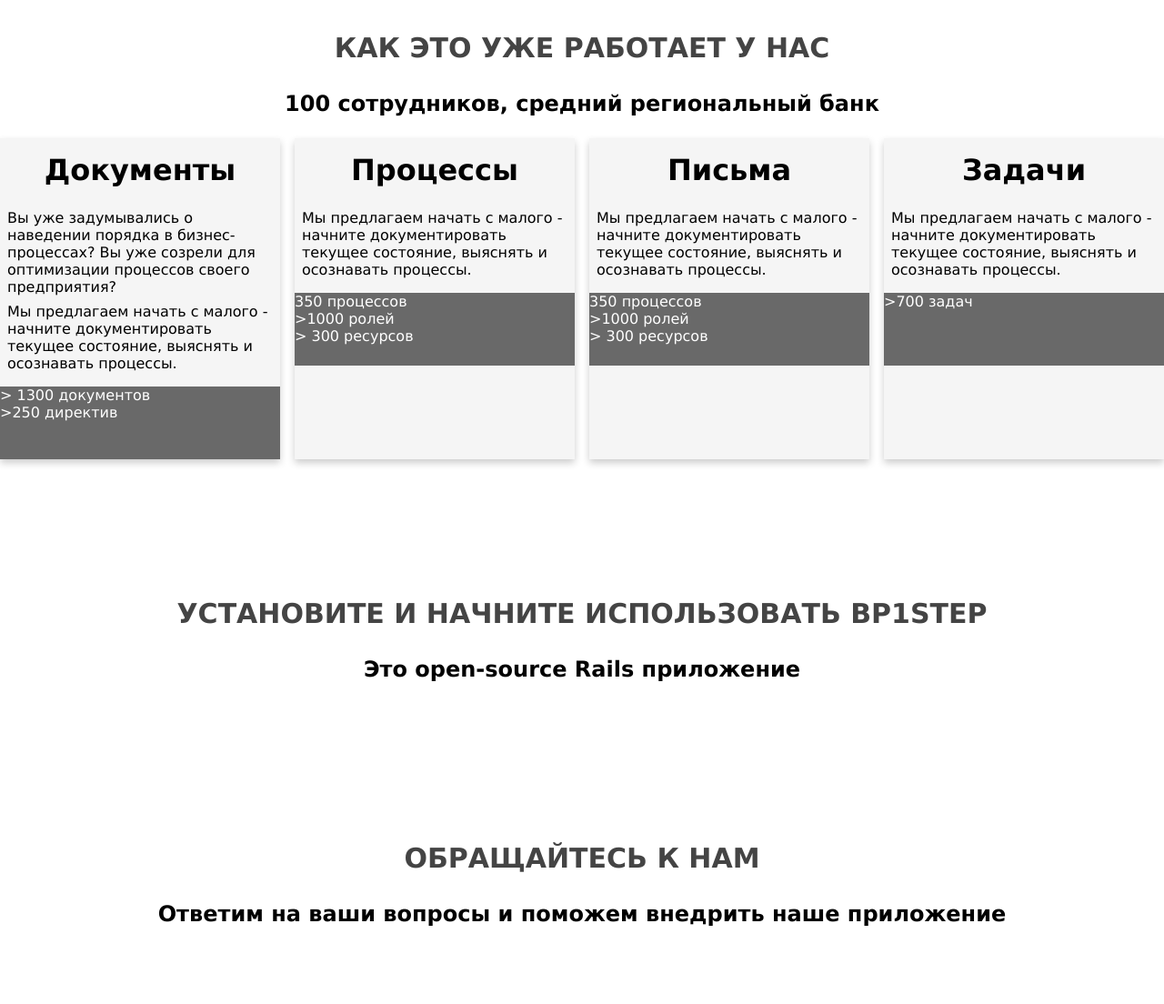
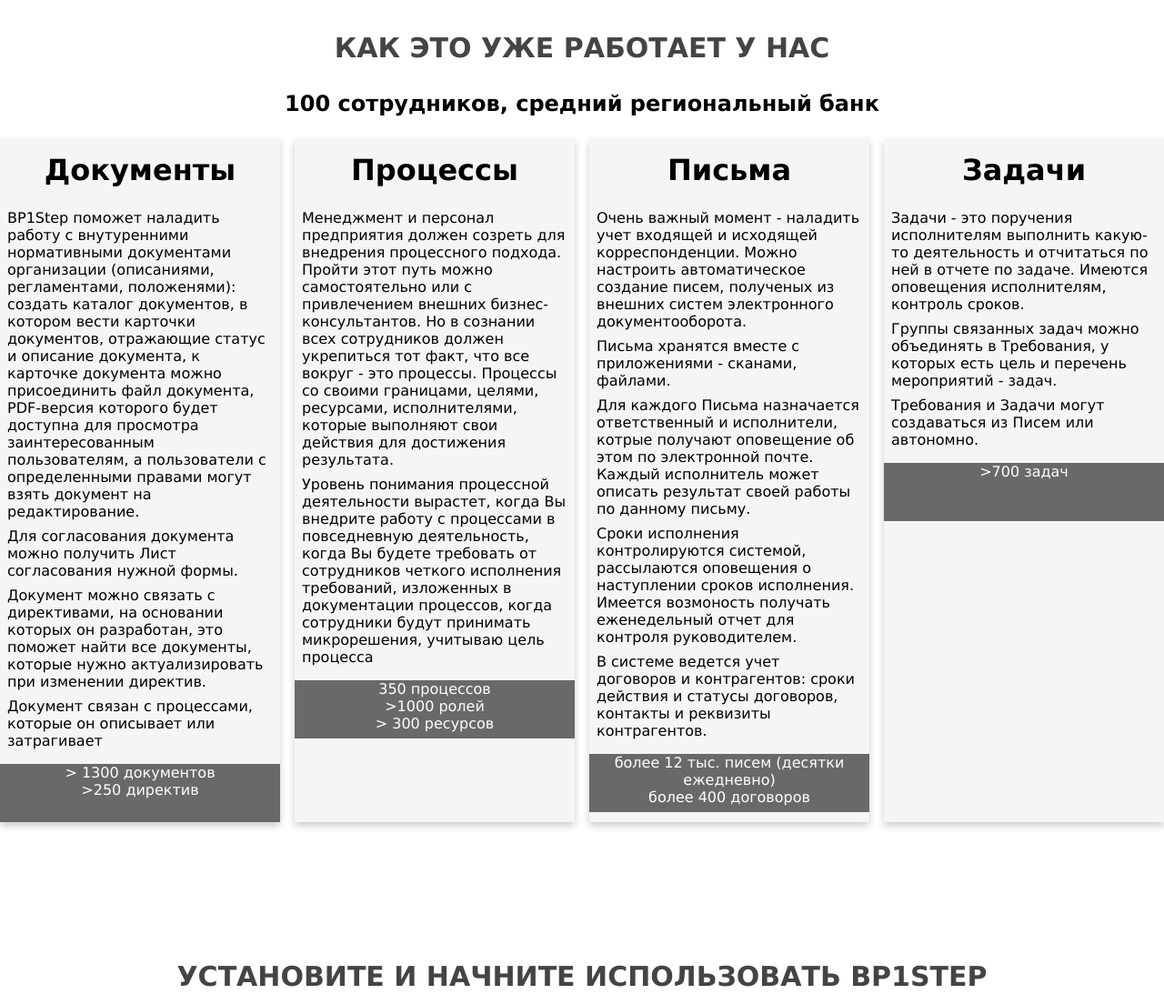
Before and after one commit to RobBikmansurov/bp1step-landing, a plain HTML site: page index.html in a window 1280 px wide. Shown: the part 1553-2657 px from the top of the page at 91% size. Drawn offline with nearby package versions, Linux system fonts and the light colour scheme.

Commit message:
add texts to about_us

```diff
--- a/index.html
+++ b/index.html
@@ -139,8 +139,10 @@
         <div class="card">
           <div class="card__title">Документы</div>
           <div class="card__text">
-            <p>Вы уже задумывались о наведении порядка в бизнес-процессах? Вы уже созрели для оптимизации процессов своего предприятия?</p>
-            <p>Мы предлагаем начать с малого - начните документировать текущее состояние, выяснять и осознавать процессы.</p>
+            <p>BP1Step поможет наладить работу с внутуренними нормативными документами организации (описаниями, регламентами, положенями): создать каталог документов, в котором вести карточки документов, отражающие статус и описание документа, к карточке документа можно присоединить файл документа, PDF-версия которого будет доступна для просмотра заинтересованным пользователям, а пользователи с определенными правами могут взять документ на редактирование.</p>
+            <p>Для согласования документа можно получить Лист согласования нужной формы.</p>
+            <p>Документ можно связать с директивами, на основании которых он разработан, это поможет найти все документы, которые нужно актуализировать при изменении директив.</p>
+            <p>Документ связан с процессами, которые он описывает или затрагивает</p>
           </div>
           <div class="card__summary">
             > 1300 документов<br>>250 директив
@@ -150,7 +152,8 @@
         <div class="card">
           <div class="card__title">Процессы</div>
           <div class="card__text">
-            <p>Мы предлагаем начать с малого - начните документировать текущее состояние, выяснять и осознавать процессы.</p>
+            <p>Менеджмент и персонал предприятия должен созреть для внедрения процессного подхода. Пройти этот путь можно самостоятельно или с привлечением внешних бизнес-консультантов. Но в сознании всех сотрудников должен укрепиться тот факт, что все вокруг - это процессы. Процессы со своими границами, целями, ресурсами, исполнителями, которые выполняют свои действия для достижения результата.</p>
+            <p>Уровень понимания процессной деятельности вырастет, когда Вы внедрите работу с процессами в повседневную деятельность, когда Вы будете требовать от сотрудников четкого исполнения требований, изложенных в документации процессов, когда сотрудники будут принимать микрорешения, учитываю цель процесса</p>
           </div>
           <div class="card__summary">
             350 процессов<br>>1000 ролей<br>> 300 ресурсов
@@ -160,17 +163,23 @@
         <div class="card">
           <div class="card__title">Письма</div>
           <div class="card__text">
-            <p>Мы предлагаем начать с малого - начните документировать текущее состояние, выяснять и осознавать процессы.</p>
+            <p>Очень важный момент - наладить учет входящей и исходящей корреспонденции. Можно настроить автоматическое создание писем, полученых из внешних систем электронного документооборота.</p>
+            <p>Письма хранятся вместе с приложениями - сканами, файлами.</p>
+            <p>Для каждого Письма назначается ответственный и исполнители, котрые получают оповещение об этом по электронной почте. Каждый исполнитель может описать результат своей работы по данному письму.</p>
+            <p>Сроки исполнения контролируются системой, рассылаются оповещения о наступлении сроков исполнения. Имеется возмоность получать еженедельный отчет для контроля руководителем.</p>
+            <p>В системе ведется учет договоров и контрагентов: сроки действия и статусы договоров, контакты и реквизиты контрагентов.</p>
           </div>
           <div class="card__summary">
-            350 процессов<br>>1000 ролей<br>> 300 ресурсов
+            более 12 тыс. писем (десятки ежедневно)<br>более 400 договоров
           </div>
         </div>
 
         <div class="card">
           <div class="card__title">Задачи</div>
           <div class="card__text">
-            <p>Мы предлагаем начать с малого - начните документировать текущее состояние, выяснять и осознавать процессы.</p>
+            <p>Задачи - это поручения исполнителям выполнить какую-то деятельность и отчитаться по ней в отчете по задаче. Имеются оповещения исполнителям, контроль сроков.</p>
+            <p>Группы связанных задач можно объединять в Требования, у которых есть цель и перечень мероприятий - задач.</p>
+            <p>Требования и Задачи могут создаваться из Писем или автономно.</p>
           </div>
           <div class="card__summary">
             >700 задач
--- a/styles/style.css
+++ b/styles/style.css
@@ -195,7 +195,6 @@ header > .main-wrapper {
   font-weight: bold;
   margin: 0 auto;
   text-align: center;
-
 }
 
 .card__text {
@@ -204,5 +203,6 @@ header > .main-wrapper {
 .card__summary {
   color: white;
   background-color: dimgrey;
-  height: 5em;
+  height: 4em;
+  text-align: center;
 }
```
